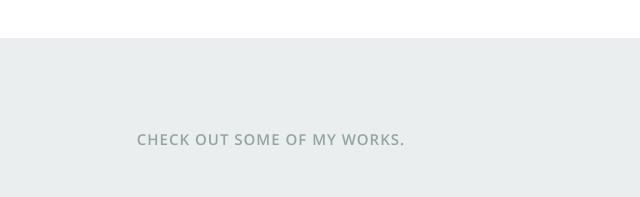
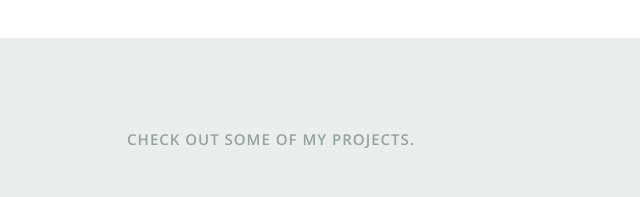
Before and after one commit to divayprakash/divayprakash.github.io, a plain HTML site: page index.html in a window 1280 px wide. Shown: the part 3260-3457 px from the top of the page, 369-1009 px from the left. Drawn offline with nearby package versions, Linux system fonts and the light colour scheme.

Commit message:
Updated projects heading

```diff
--- a/index.html
+++ b/index.html
@@ -169,7 +169,7 @@
     <section id="portfolio">
         <div class="row">
             <div class="twelve columns collapsed">
-                <h1>Check Out Some of My Works.</h1>
+                <h1>Check Out Some of My Projects.</h1>
                 <!-- portfolio-wrapper -->
                 <div id="portfolio-wrapper" class="bgrid-quarters s-bgrid-thirds cf">
                     <div class="columns portfolio-item">
```
Also changed, not shown: 1 other file.
